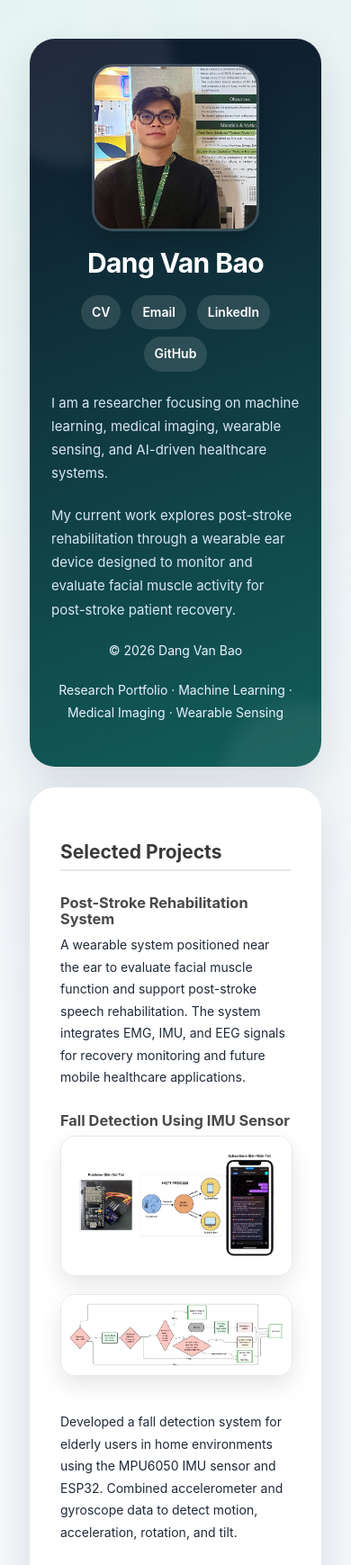
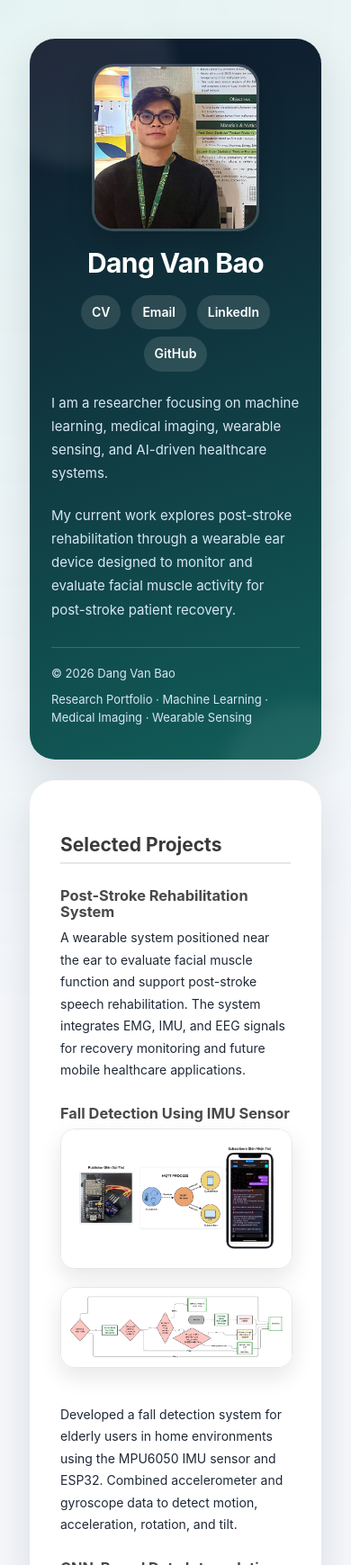
Before and after one commit to dvb22122001/baodang.github.io, a Jekyll site: the page built from index.md, in a window 390 px wide. Shown: the top 1739 px of the page at 90% size. Built offline with Jekyll 4.4.1, drawn with Linux system fonts in a browser that asks for light colours; our own code applies the rules of GitHub Pages for plain Markdown files; grey boxes are pictures that could not be loaded.

Commit message:
Update style.scss

```diff
--- a/assets/css/style.scss
+++ b/assets/css/style.scss
@@ -221,17 +221,6 @@ body {
   opacity: 0.92;
 }
 
-.site-footer {
-  display: block;
-  width: 100%;
-  margin-top: 42px;
-  padding-top: 18px;
-  border-top: 1px solid var(--line);
-  color: var(--muted);
-  font-size: 14px;
-  text-align: center;
-  clear: both;
-}
 
 @media screen and (max-width: 960px) {
   .wrapper {
@@ -253,4 +242,20 @@ body {
     width: 100% !important;
     margin-bottom: 12px;
   }
+  .sidebar-footer {
+  position: relative;
+  z-index: 1;
+  margin-top: 28px;
+  padding-top: 18px;
+  border-top: 1px solid rgba(255,255,255,0.18);
+  color: #d8e7f3;
+  font-size: 13px;
+  text-align: left;
 }
+
+.sidebar-footer p {
+  margin: 0 0 8px;
+  color: #d8e7f3;
+  line-height: 1.6;
+}
+}
```
